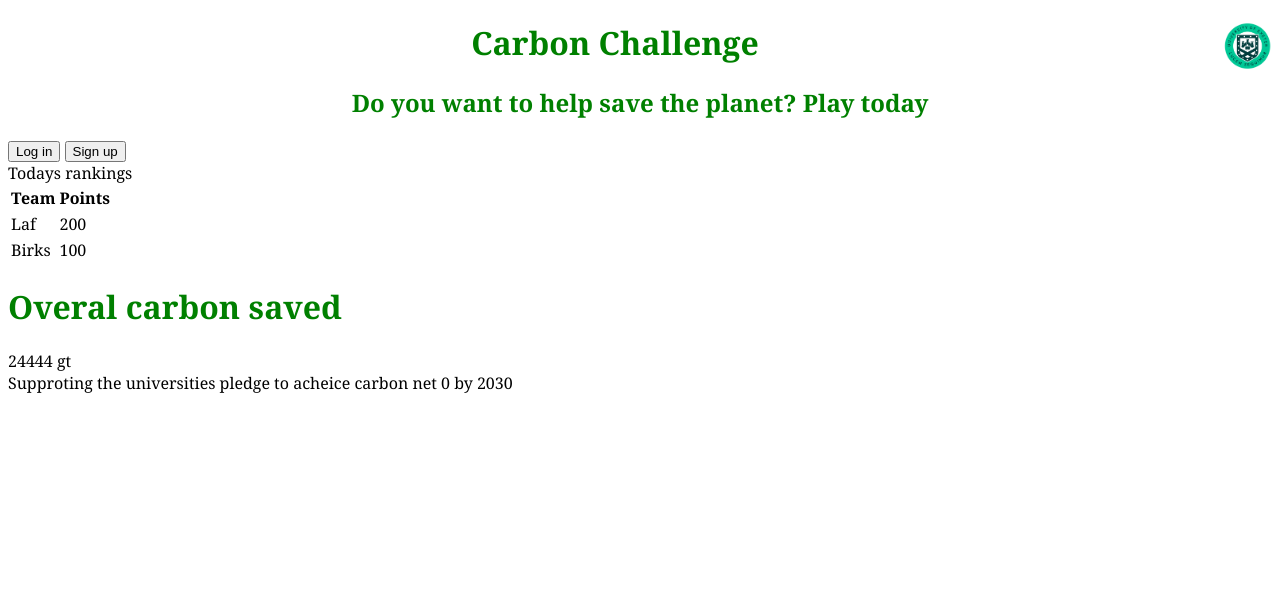
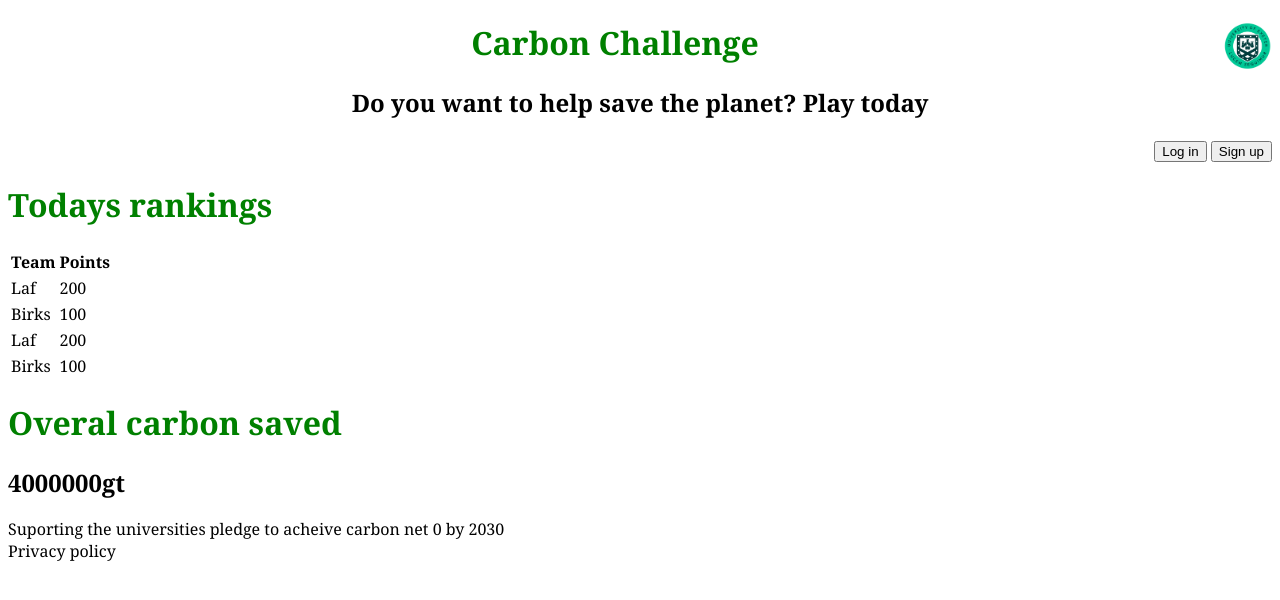
Before and after one commit to Erikabuckley/GroupProject, a plain HTML site: page index.html in a window 1280 px wide. Drawn offline with Linux system fonts and the light colour scheme.

Commit message:
added footer

```diff
--- a/index.html
+++ b/index.html
@@ -9,13 +9,13 @@
         <h1> <center> Carbon Challenge </center></h1>
         <h2> <center> Do you want to help save the planet? Play today </center> </h2>
 
-        <div>
+        <div align="right">
             <input type="button" value="Log in">
             <input type="button" value="Sign up">
         </div>
 
-        <div>
-            Todays rankings
+        <div id = ranks>
+            <h1>Todays rankings</h1>
             <table>
                 <tr>
                     <th>Team</th>
@@ -28,17 +28,27 @@
                 <tr>
                     <td>Birks</td>
                     <td>100</td>
+                </tr>                </tr>
+                <tr>
+                    <td>Laf</td>
+                    <td>200</td>
+                </tr>
+                <tr>
+                    <td>Birks</td>
+                    <td>100</td>
                 </tr>
             </table>
         </div>
 
-        <div>
+        <div id = total>
             <h1> Overal carbon saved</h1>
-            24444 gt
+            <h2>4000000gt</h2>
         </div>
 
-        <div>
-            Supproting the universities pledge to acheice carbon net 0 by 2030
+        <div id="footer">
+            Suporting the universities pledge to acheive carbon net 0 by 2030
+            <br>
+            Privacy policy
         </div>
 
     </body>
--- a/style.css
+++ b/style.css
@@ -1,12 +1,28 @@
 h1 {
-    color : green;
+    color: green;
 }
 
 h2 {
-    color : green;
+    color: black;
 }
 
 body {
     background-color: white;
     font-family: Cambria, Cochin, Georgia, Times, 'Times New Roman', serif;
 }
+
+.total {
+    float : right;
+}
+
+.ranks {
+    float : left
+}
+
+.footer {
+  position: fixed;
+  left: 0;
+  bottom: 0;
+  width: 100%;
+  background-color: green;
+}
```
